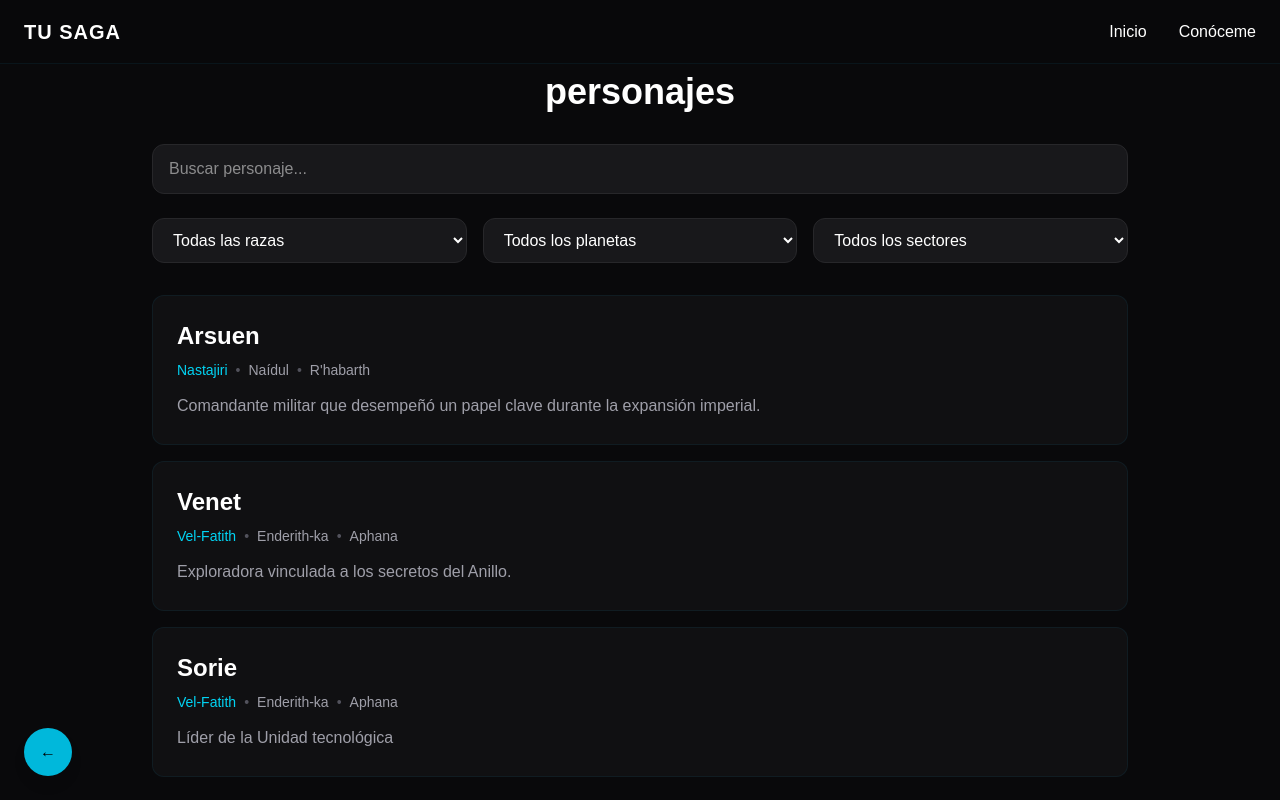
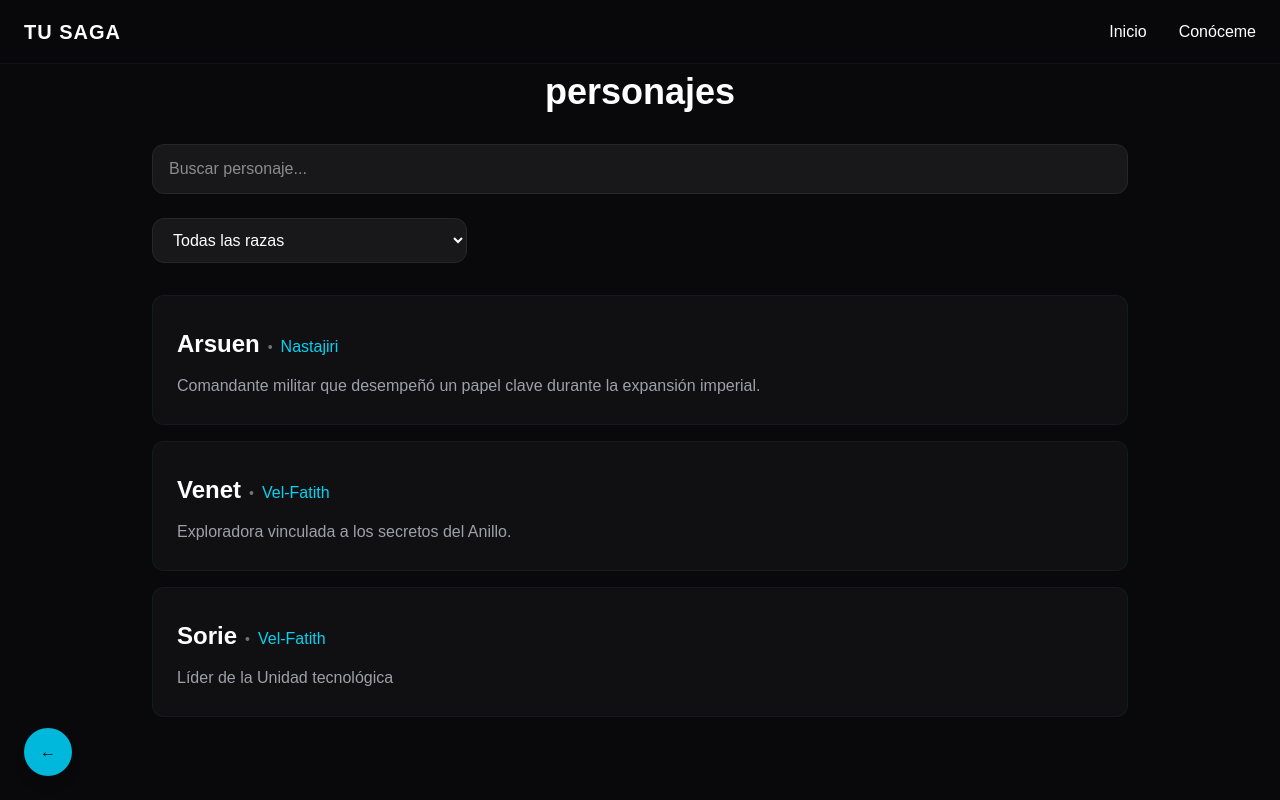
Before and after one commit to decaosyletras/traselcaos, a Next.js app in the folder mi-app/: page /personajes in a window 1280 px wide. Shown: the top 800 px of the page. Built offline with nearby package versions, Linux system fonts and the light colour scheme.

Commit message:
personajes/razas

```diff
--- a/mi-app/app/personajes/page.tsx
+++ b/mi-app/app/personajes/page.tsx
@@ -1,6 +1,7 @@
 "use client";
 
 import { useMemo, useState } from "react";
+import Link from "next/link";
 
 import { characters } from "@/data/characters";
 import { races } from "@/data/races";
@@ -126,7 +127,7 @@ export default function CharactersPage() {
               ))}
             </select>
 
-            <select
+            {/*<select
               value={planetFilter}
               onChange={(e) =>
                 setPlanetFilter(e.target.value)
@@ -174,7 +175,7 @@ export default function CharactersPage() {
                   {sector.name}
                 </option>
               ))}
-            </select>
+            </select>*/}
 
           </div>
 
@@ -203,16 +204,26 @@ export default function CharactersPage() {
                     md:p-6
                   "
                 >
-                  <h2 className="text-xl md:text-2xl font-bold">
-                    {character.name}
-                  </h2>
 
-                  <div className="flex flex-wrap gap-2 text-sm mt-2">
-                    <span className="text-cyan-400">
-                      {race?.name}
-                    </span>
+                  <div className="flex flex-wrap items-baseline gap-2 text-sm mt-2">
+                    <h2 className="text-xl md:text-2xl font-bold">
+                      {character.name}
+                    </h2>
 
-                    {planet && (
+                    {race?.name && (
+                      <>
+                        <span className="text-zinc-500">•</span>
+
+                        <Link
+                          href={`/razas/${race.slug}`}
+                          className="text-sm md:text-base text-cyan-400 font-medium hover:text-cyan-300 transition"
+                        >
+                          {race.name}
+                        </Link>
+                      </>
+                    )}
+
+                    {/*{planet && (
                       <>
                         <span className="text-zinc-600">
                           •
@@ -232,7 +243,7 @@ export default function CharactersPage() {
                           {sector.name}
                         </span>
                       </>
-                    )}
+                    )}*/}
                   </div>
 
                   <p className="mt-3 text-zinc-400 leading-7">
```
